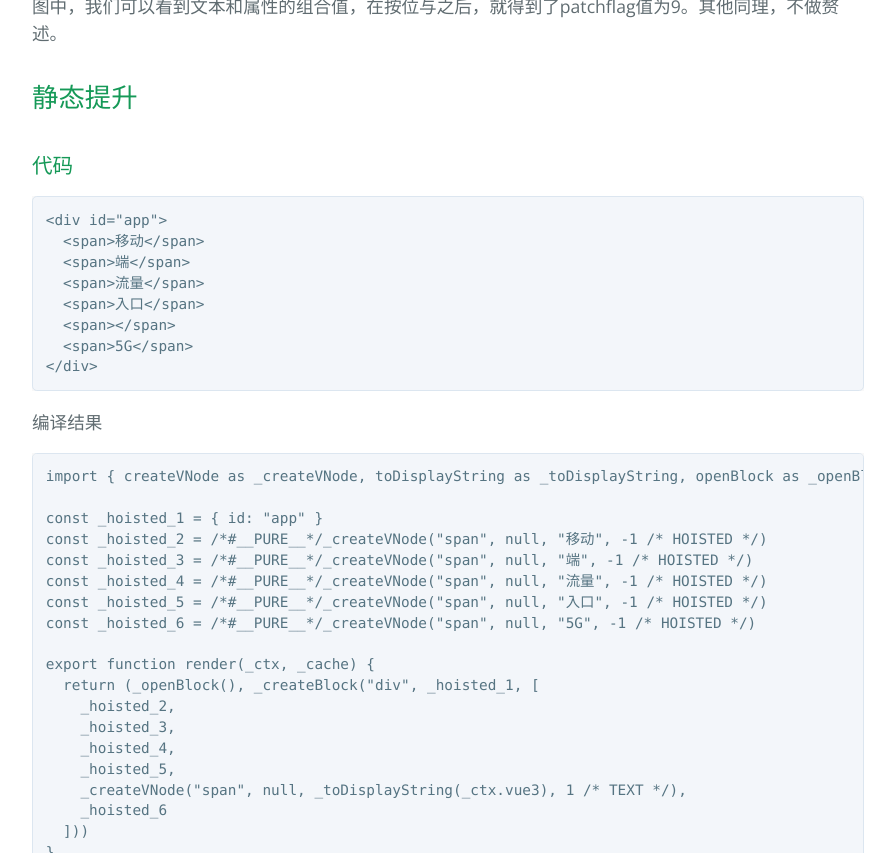
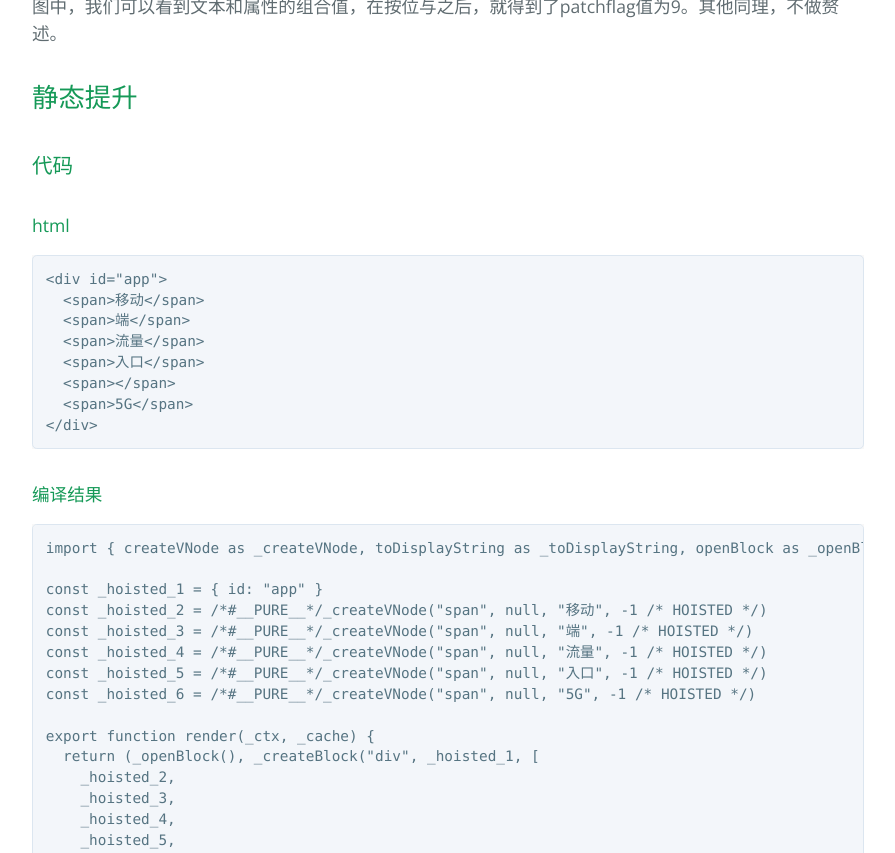
Before and after one commit to qwebfe/qwebfe.github.io, a Jekyll site: the page built from _posts/2020-05-13-explain-new-characters-vue3.markdown, in a window 1280 px wide and 900 px high, scrolled down 3370 px, cut to the strip 47-900 px from the top of the window. Shown: the whole strip, without its empty margins (192-1087 px from the left). Built offline with Jekyll 4.4.1, drawn with Linux system fonts in a browser that asks for light colours.

Commit message:
vue3文章

````diff
--- a/_posts/2020-05-13-explain-new-characters-vue3.markdown
+++ b/_posts/2020-05-13-explain-new-characters-vue3.markdown
@@ -103,6 +103,8 @@ patchflag的用途：
 
 ### 代码
 
+#### html
+
 ```
 <div id="app">
   <span>移动</span>
@@ -114,7 +116,8 @@ patchflag的用途：
 </div>
 ```
 
-编译结果
+#### 编译结果
+
 ```
 import { createVNode as _createVNode, toDisplayString as _toDisplayString, openBlock as _openBlock, createBlock as _createBlock } from "vue"
 
````
